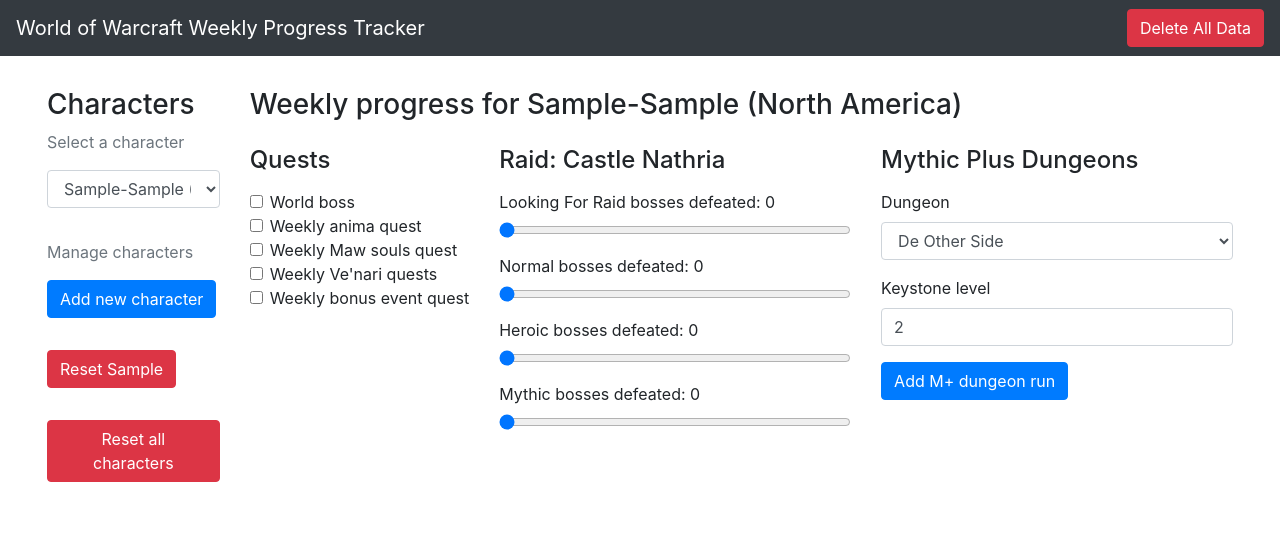
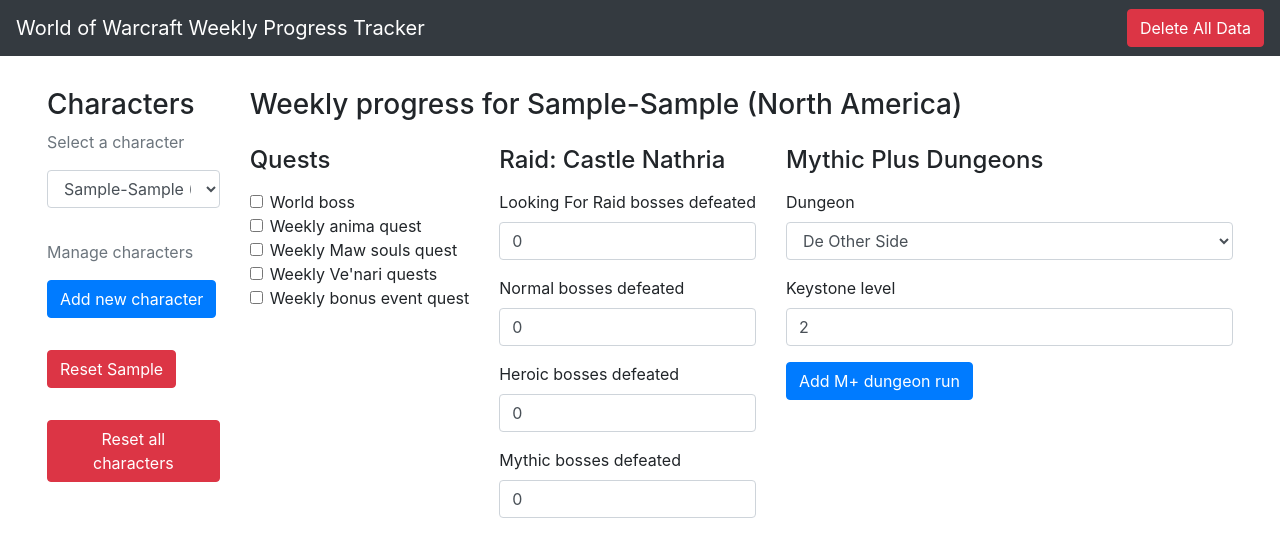
Before and after one commit to jimmycuadra/wowwpt, a React (Create React App) app: page / in a window 1280 px wide. Both pictures are taken after typing "Sample", "Sample" into the empty fields and a click on the button "Add character". Shown: the top 556 px of the page. Built offline with nearby package versions, Linux system fonts and the light colour scheme.

Commit message:
Use a numeric input for raid progress form fields.

```diff
--- a/src/components/CharacterProgress.tsx
+++ b/src/components/CharacterProgress.tsx
@@ -33,7 +33,7 @@
         <Col sm="auto">
           <QuestProgress progress={progress} />
         </Col>
-        <Col>
+        <Col sm="auto">
           <RaidProgress progress={progress} />
         </Col>
         <Col>
--- a/src/components/RaidProgress.tsx
+++ b/src/components/RaidProgress.tsx
@@ -16,6 +16,23 @@
 
 export default function RaidProgress({ progress }: Props) {
   const dispatch = useAppDispatch();
+  const raidProgress = progress.raid;
+  const min = 0;
+  const max = 10;
+
+  function handleChange(inputValue: string, currentValue: number, callback: Function) {
+    let value = parseInt(inputValue, 10);
+
+    if (isNaN(value)) {
+      return dispatch(callback(currentValue));
+    } else if (value < min) {
+      value = min;
+    } else if (value > max) {
+      value = max;
+    }
+
+    dispatch(callback(value));
+  }
 
   return (
     <>
@@ -23,20 +40,20 @@
 
       <Form>
         <Form.Group controlId="raidLFR">
-          <Form.Label>Looking For Raid bosses defeated: {progress.raid.lfr}</Form.Label>
-          <Form.Control type="range" min={0} max={10} value={progress.raid.lfr} onChange={(e) => dispatch(setRaidLFR(parseInt(e.target.value, 10)))} />
+          <Form.Label>Looking For Raid bosses defeated</Form.Label>
+          <Form.Control type="number" min={min} max={max} value={raidProgress.lfr} onChange={(e) => handleChange(e.target.value, raidProgress.lfr, setRaidLFR)} />
         </Form.Group>
         <Form.Group controlId="raidNormal">
-          <Form.Label>Normal bosses defeated: {progress.raid.normal}</Form.Label>
-          <Form.Control type="range" min={0} max={10} value={progress.raid.normal} onChange={(e) => dispatch(setRaidNormal(parseInt(e.target.value, 10)))} />
+          <Form.Label>Normal bosses defeated</Form.Label>
+          <Form.Control type="number" min={min} max={max} value={raidProgress.normal} onChange={(e) => handleChange(e.target.value, raidProgress.normal, setRaidNormal)} />
         </Form.Group>
         <Form.Group controlId="raidHeroic">
-          <Form.Label>Heroic bosses defeated: {progress.raid.heroic}</Form.Label>
-          <Form.Control type="range" min={0} max={10} value={progress.raid.heroic} onChange={(e) => dispatch(setRaidHeroic(parseInt(e.target.value, 10)))} />
+          <Form.Label>Heroic bosses defeated</Form.Label>
+          <Form.Control type="number" min={min} max={max} value={raidProgress.heroic} onChange={(e) => handleChange(e.target.value, raidProgress.heroic, setRaidHeroic)} />
         </Form.Group>
         <Form.Group controlId="raidMythic">
-          <Form.Label>Mythic bosses defeated: {progress.raid.mythic}</Form.Label>
-          <Form.Control type="range" min={0} max={10} value={progress.raid.mythic} onChange={(e) => dispatch(setRaidMythic(parseInt(e.target.value, 10)))} />
+          <Form.Label>Mythic bosses defeated</Form.Label>
+          <Form.Control type="number" min={min} max={max} value={raidProgress.mythic} onChange={(e) => handleChange(e.target.value, raidProgress.mythic, setRaidMythic)} />
         </Form.Group>
       </Form>
     </>
```
